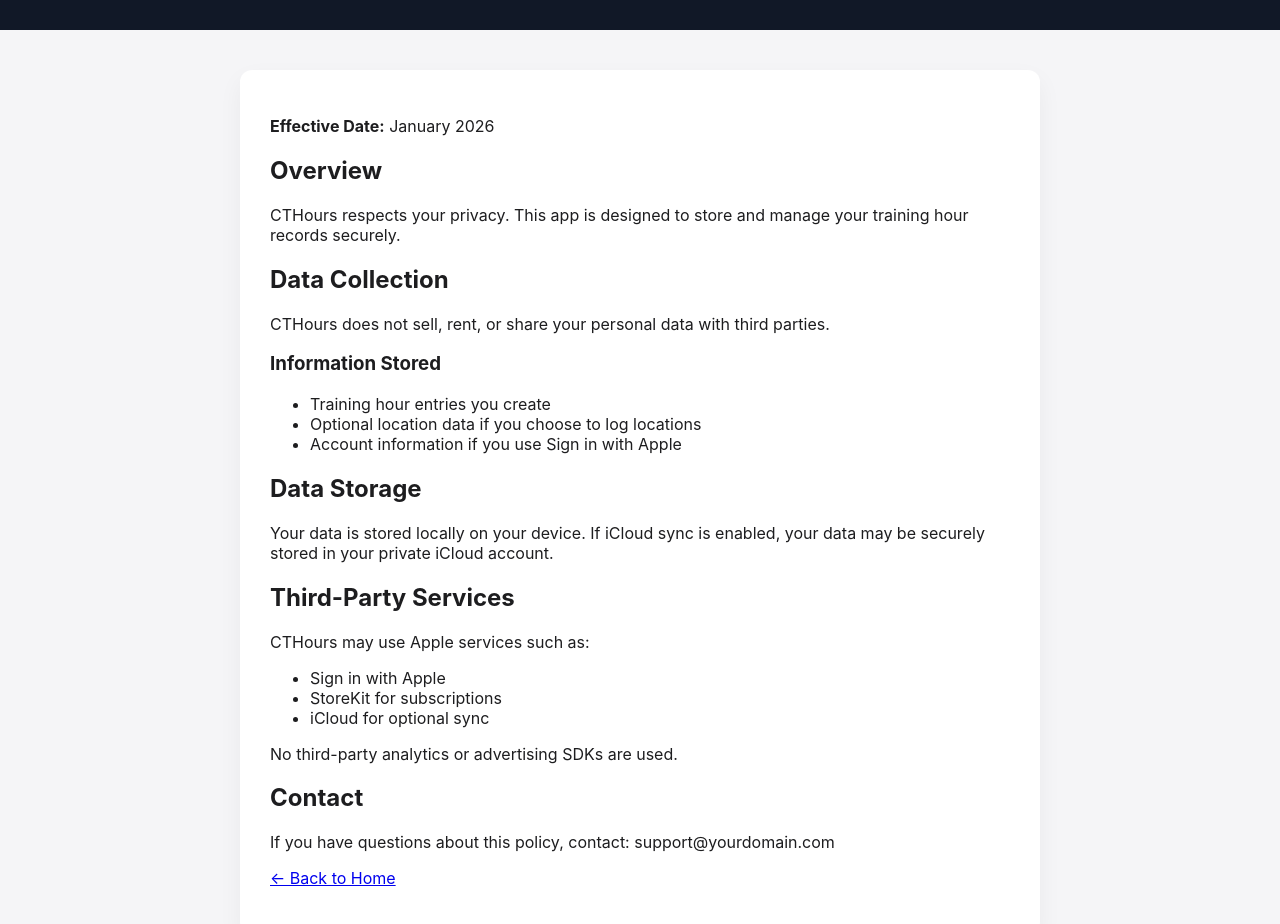
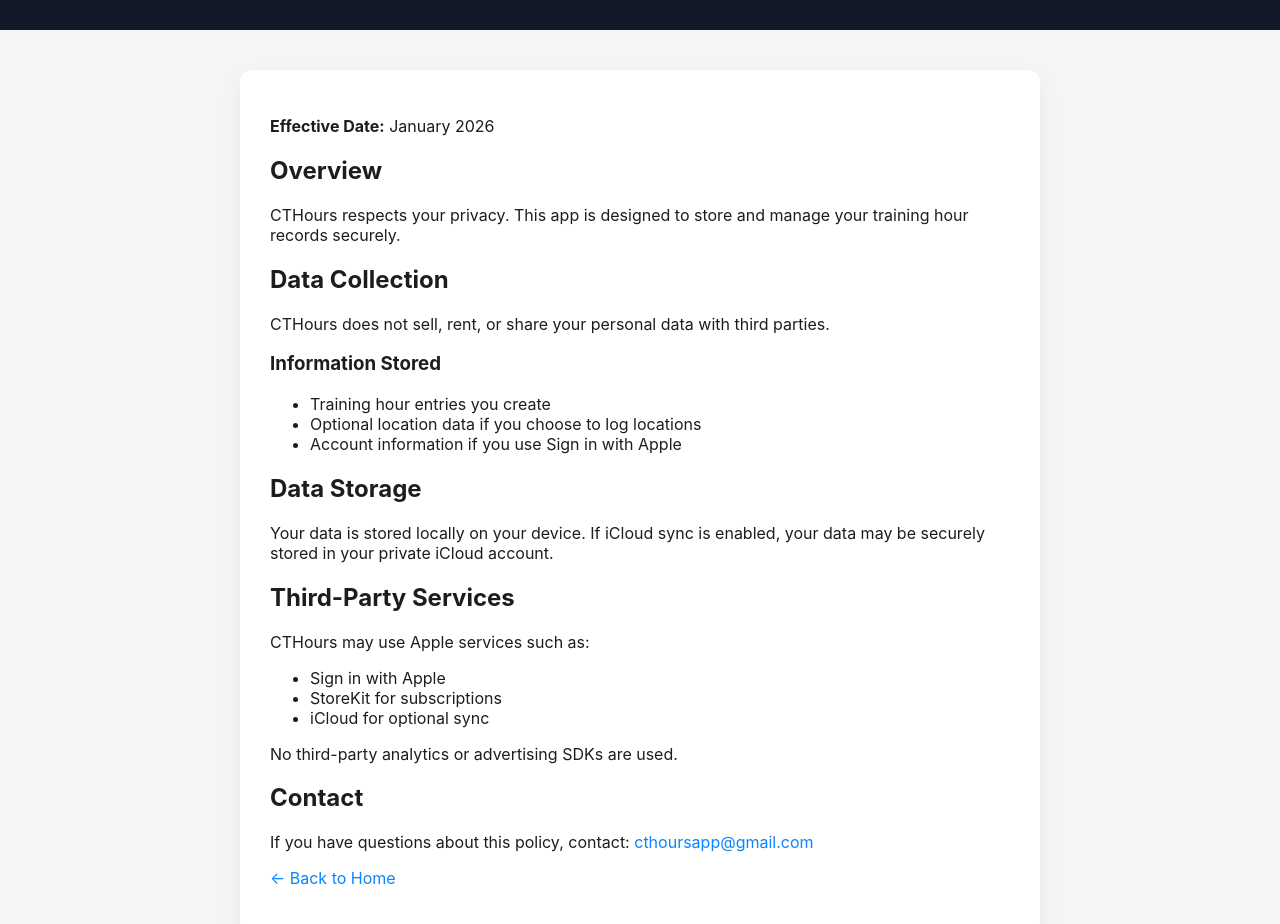
Before and after one commit to TheeOtherOption/cthours-support, a plain HTML site: page privacy.html in a window 1280 px wide. Shown: the part 112-1036 px from the top of the page. Drawn offline with Linux system fonts and the light colour scheme.

Commit message:
Update privacy.html
-fixed links

```diff
--- a/privacy.html
+++ b/privacy.html
@@ -27,6 +27,13 @@
     padding: 30px;
     border-radius: 12px;
     box-shadow: 0 10px 25px rgba(0,0,0,0.05);
+}
+a {
+    color: #0A84FF;
+    text-decoration: none;
+}
+a:hover {
+    text-decoration: underline;
 }
 </style>
 </head>
@@ -68,7 +75,7 @@
         <p>No third-party analytics or advertising SDKs are used.</p>
 
         <h2>Contact</h2>
-        <p>If you have questions about this policy, contact: support@yourdomain.com</p>
+        <p>If you have questions about this policy, contact: <a href="mailto:cthoursapp@gmail.com">cthoursapp@gmail.com</a></p>
 
         <p><a href="index.html">← Back to Home</a></p>
 
```
